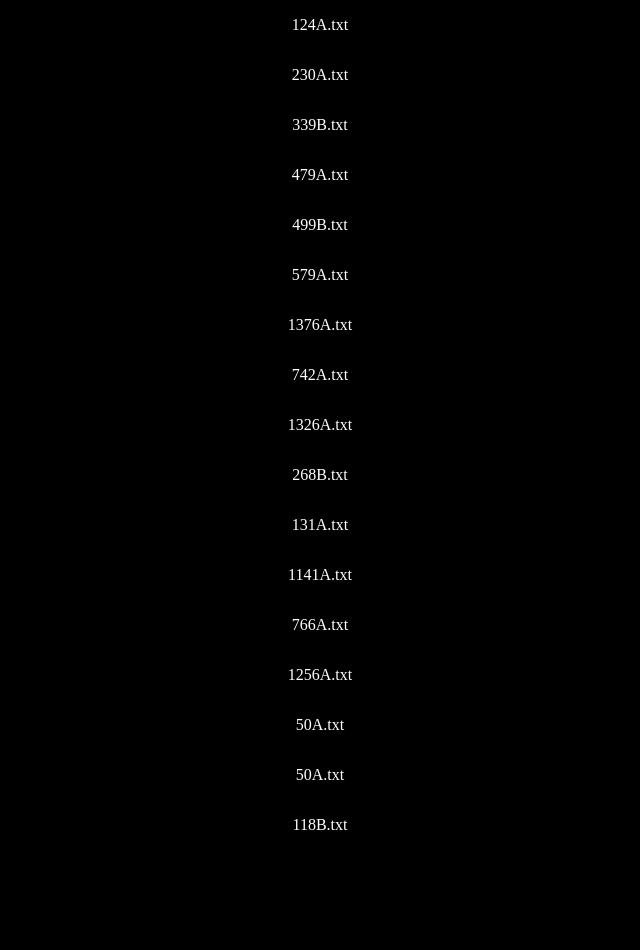
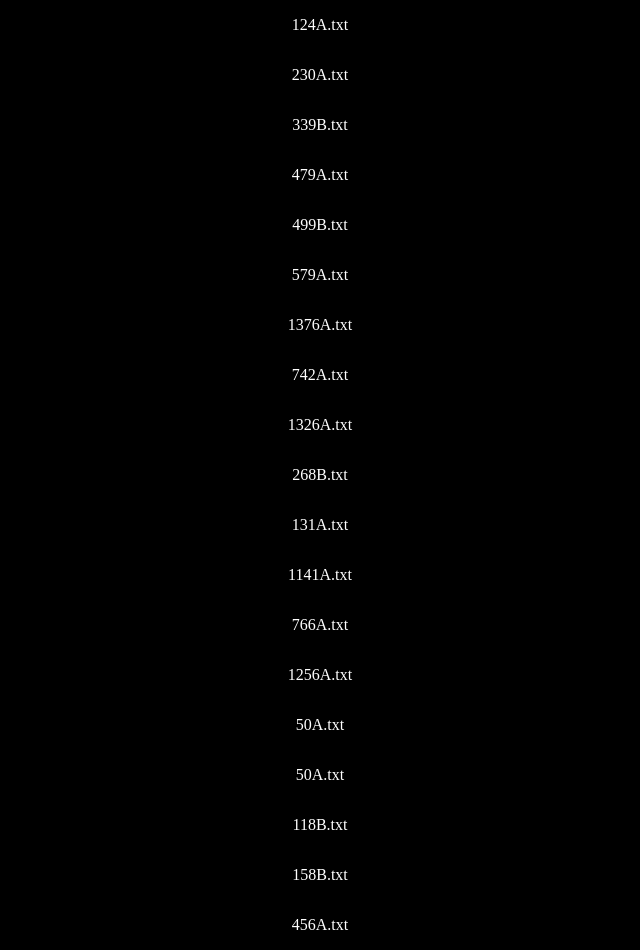
Before and after one commit to sgcodes7471/Codeforces, a plain HTML site: page index.html in a window 1280 px wide. Shown: the whole page, without its empty margins (320-960 px from the left). Before the commit the page ends 850 px from the top, so only its background shows below. Drawn offline with Linux system fonts and the light colour scheme.

Commit message:
started 1100

```diff
--- a/index.html
+++ b/index.html
@@ -24,5 +24,8 @@
     <p><a href="50A.txt">50A.txt</a></p>
     <p><a href="50A.txt">50A.txt</a></p>
     <p><a href="118B.txt">118B.txt</a></p>
+    <p><a href="158B.txt">158B.txt</a></p>
+    <p><a href="456A.txt">456A.txt</a></p>
+
 </body>
 </html>
```
Also changed, not shown: 158B.txt (added), 456A.txt (added).
